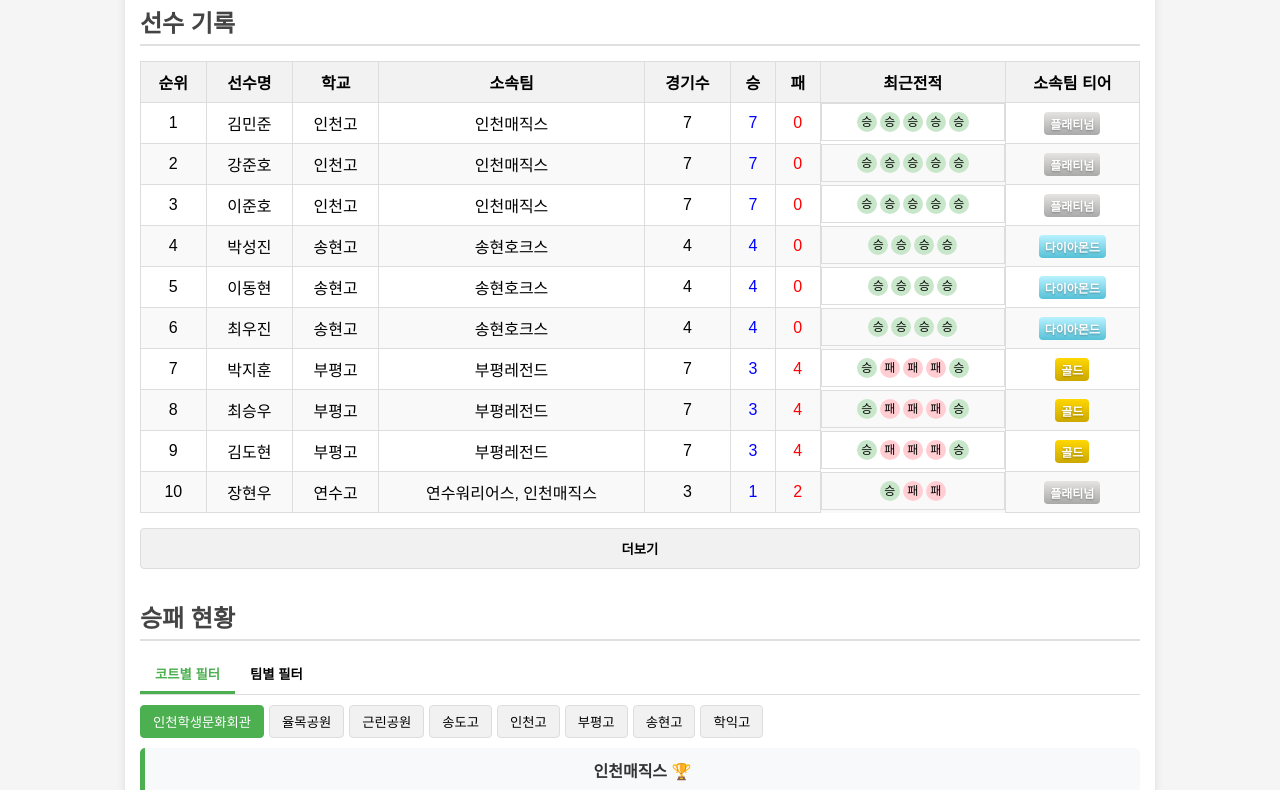
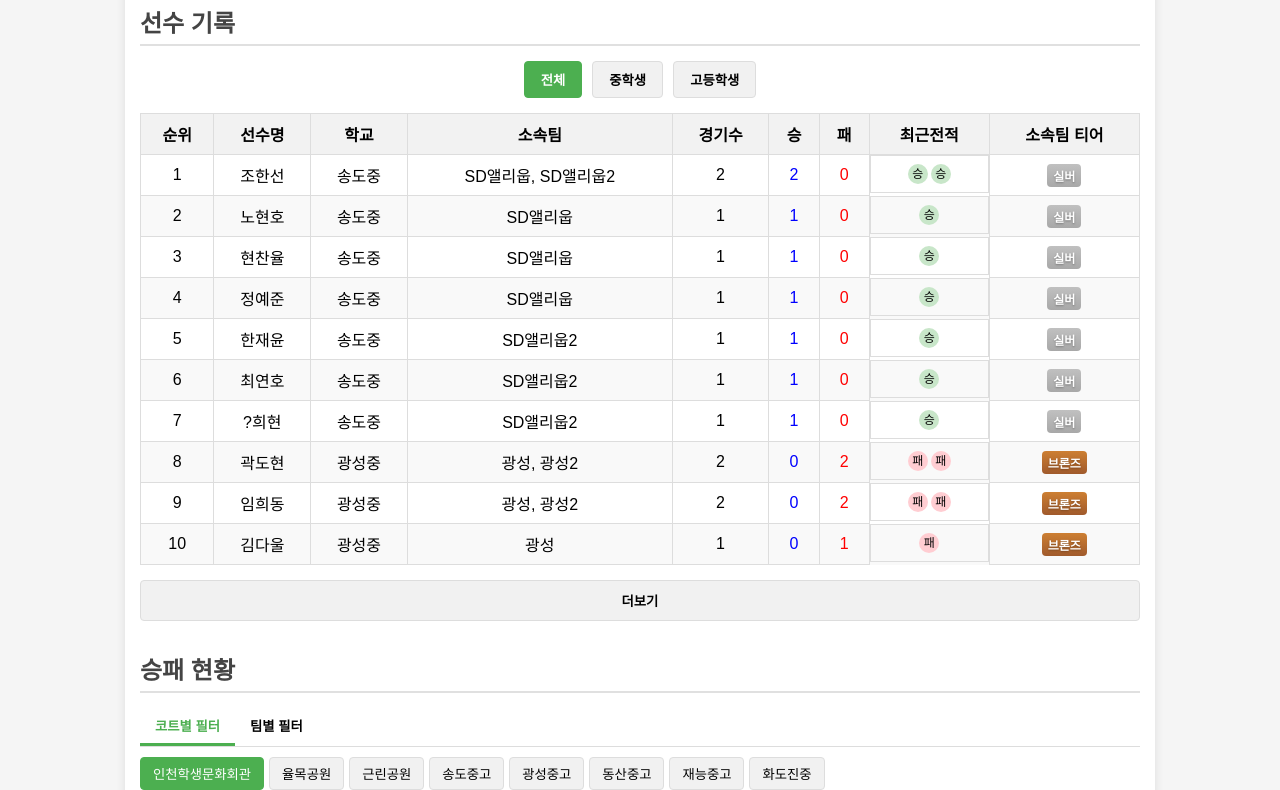
Before and after one commit to isimsim2/basketball-matching-project, a plain HTML site: page index.html in a window 1280 px wide. Shown: the part 112-902 px from the top of the page. Drawn offline with Linux system fonts and the light colour scheme.

Commit message:
Add files via upload

```diff
--- a/index.html
+++ b/index.html
@@ -422,9 +422,74 @@
             font-size: 12px;
             color: #666;
         }
+
+        /* 학생 구분 필터 스타일 */
+        .student-filter {
+            margin-bottom: 15px;
+            display: flex;
+            gap: 10px;
+            justify-content: center;
+        }
+
+        .student-filter-btn {
+            padding: 8px 16px;
+            background-color: #f1f1f1;
+            border: 1px solid #ddd;
+            border-radius: 4px;
+            cursor: pointer;
+            transition: 0.3s;
+            font-weight: bold;
+        }
+
+        .student-filter-btn:hover {
+            background-color: #ddd;
+        }
+
+        .student-filter-btn.active {
+            background-color: #4CAF50;
+            color: white;
+            border-color: #4CAF50;
+        }
+
+        /* 우측 상단 버튼 스타일 */
+        .register-btn {
+            position: fixed;
+            top: 20px;
+            right: 20px;
+            padding: 10px 20px;
+            background-color: #4CAF50;
+            color: white;
+            border: none;
+            border-radius: 5px;
+            cursor: pointer;
+            font-weight: bold;
+            box-shadow: 0 2px 5px rgba(0,0,0,0.2);
+            transition: all 0.3s ease;
+            z-index: 1000;
+        }
+
+        .register-btn:hover {
+            background-color: #45a049;
+            transform: translateY(-2px);
+            box-shadow: 0 4px 8px rgba(0,0,0,0.2);
+        }
+
+        @media screen and (max-width: 768px) {
+            .register-btn {
+                top: 10px;
+                right: 10px;
+                padding: 8px 16px;
+                font-size: 14px;
+            }
+        }
     </style>
 </head>
 <body>
+    <!-- 선수풀 등록 버튼 -->
+    <button class="register-btn" onclick="window.open('https://forms.gle/f11xkihmv35Gy6rA8', '_blank')">
+        선수풀 등록하기
+    </button>
+
     <div class="container">
         <h1>
             <img src="tierballer_logo.png" alt="티어볼러 로고" class="title-logo">
@@ -434,6 +499,14 @@
         <!-- 선수 기록 섹션 -->
         <div class="section">
             <h2>선수 기록</h2>
+
+            <!-- 학생 구분 필터 -->
+            <div class="student-filter">
+                <button class="student-filter-btn active" data-type="all">전체</button>
+                <button class="student-filter-btn" data-type="middle">중학생</button>
+                <button class="student-filter-btn" data-type="high">고등학생</button>
+            </div>
+
             <div class="table-container">
                 <table id="player-stats">
                     <thead>
@@ -472,11 +545,11 @@
                 <button class="court-filter-btn active" data-court="인천학생문화회관">인천학생문화회관</button>
                 <button class="court-filter-btn" data-court="율목공원">율목공원</button>
                 <button class="court-filter-btn" data-court="근린공원">근린공원</button>
-                <button class="court-filter-btn" data-court="송도고">송도고</button>
-                <button class="court-filter-btn" data-court="인천고">인천고</button>
-                <button class="court-filter-btn" data-court="부평고">부평고</button>
-                <button class="court-filter-btn" data-court="송현고">송현고</button>
-                <button class="court-filter-btn" data-court="학익고">학익고</button>
+                <button class="court-filter-btn" data-court="송도중고">송도중고</button>
+                <button class="court-filter-btn" data-court="광성중고">광성중고</button>
+                <button class="court-filter-btn" data-court="동산중고">동산중고</button>
+                <button class="court-filter-btn" data-court="재능중고">재능중고</button>
+                <button class="court-filter-btn" data-court="화도진중">화도진중</button>
             </div>
 
             <!-- 팀 필터 -->
@@ -513,139 +586,101 @@
         const players = [
             {
                 id: 1001,
-                name: "김민준",
-                school: "인천고",
-                teams: ["인천매직스"]
+                name: "곽도현",
+                school: "광성중",
+                teams: ["광성", "광성2"]
             },
             {
                 id: 1002,
-                name: "강준호",
-                school: "인천고",
-                teams: ["인천매직스"]
+                name: "노현호",
+                school: "송도중",
+                teams: ["SD앨리웁"]
             },
             {
                 id: 1003,
-                name: "이준호",
-                school: "인천고",
-                teams: ["인천매직스"]
+                name: "조한선",
+                school: "송도중",
+                teams: ["SD앨리웁", "SD앨리웁2"]
             },
             {
                 id: 1004,
-                name: "박지훈",
-                school: "부평고",
-                teams: ["부평레전드"]
+                name: "김다울",
+                school: "광성중",
+                teams: ["광성"]
             },
             {
                 id: 1005,
-                name: "최승우",
-                school: "부평고",
-                teams: ["부평레전드"]
+                name: "현찬율",
+                school: "송도중",
+                teams: ["SD앨리웁"]
             },
             {
                 id: 1006,
-                name: "김도현",
-                school: "부평고",
-                teams: ["부평레전드"]
+                name: "서경현",
+                school: "광성중",
+                teams: ["광성"]
             },
             {
                 id: 1007,
-                name: "이현우",
-                school: "학익고",
-                teams: ["학익스타즈"]
+                name: "임희동",
+                school: "광성중",
+                teams: ["광성", "광성2"]
             },
             {
                 id: 1008,
-                name: "정민성",
-                school: "학익고",
-                teams: ["학익스타즈"]
+                name: "정예준",
+                school: "송도중",
+                teams: ["SD앨리웁"]
             },
             {
                 id: 1009,
-                name: "김준영",
-                school: "학익고",
-                teams: ["학익스타즈"]
+                name: "한재윤",
+                school: "송도중",
+                teams: ["SD앨리웁2"]
             },
             {
                 id: 1010,
-                name: "정도윤",
-                school: "송도고",
-                teams: ["송도불릿츠"]
+                name: "최연호",
+                school: "송도중",
+                teams: ["SD앨리웁2"]
             },
             {
                 id: 1011,
-                name: "이태준",
-                school: "송도고",
-                teams: ["송도불릿츠"]
+                name: "?희현",
+                school: "송도중",
+                teams: ["SD앨리웁2"]
             },
             {
                 id: 1012,
-                name: "김민석",
-                school: "송도고",
-                teams: ["송도불릿츠"]
+                name: "???1",
+                school: "광성중",
+                teams: ["광성2"]
             },
             {
                 id: 1013,
-                name: "박성진",
-                school: "송현고",
-                teams: ["송현호크스"]
+                name: "???2",
+                school: "광성중",
+                teams: ["광성2"]
             },
-            {
-                id: 1014,
-                name: "이동현",
-                school: "송현고",
-                teams: ["송현호크스"]
-            },
-            {
-                id: 1015,
-                name: "최우진",
-                school: "송현고",
-                teams: ["송현호크스"]
-            },
-            {
-                id: 1016,
-                name: "장현우",
-                school: "연수고",
-                teams: ["연수워리어스", "인천매직스"] // 두 팀에 소속된 선수 예시
-            },
-            {
-                id: 1017,
-                name: "유승민",
-                school: "연수고",
-                teams: ["연수워리어스"]
-            },
-            {
-                id: 1018,
-                name: "홍길동",
-                school: "연수고",
-                teams: ["연수워리어스", "송현호크스"] // 두 팀에 소속된 선수 예시
-            }
         ];
 
         // 팀 데이터 - 각 팀의 티어 정보
         const teams = [
             {
-                name: "인천매직스",
-                tier: "platinum" // bronze, silver, gold, platinum, diamond
+                name: "SD앨리웁",
+                tier: "silver" // bronze, silver, gold, platinum, diamond
             },
             {
-                name: "부평레전드",
-                tier: "gold"
-            },
-            {
-                name: "학익스타즈",
+                name: "SD앨리웁2",
                 tier: "silver"
             },
             {
-                name: "송도불릿츠",
+                name: "광성",
                 tier: "bronze"
             },
             {
-                name: "송현호크스",
-                tier: "diamond"
-            },
-            {
-                name: "연수워리어스",
-                tier: "platinum"
+                name: "광성2",
+                tier: "bronze"
             }
         ];
 
@@ -653,168 +688,25 @@
         const matchResults = [
             {
                 id: "M001",
-                date: "2023-06-10",
+                date: "2025-04-23",
                 court: "인천학생문화회관",
-                teamA: "인천매직스",
-                teamAPlayers: [1001, 1002, 1003],
-                teamB: "부평레전드",
-                teamBPlayers: [1004, 1005, 1006],
-                scoreA: 21,
-                scoreB: 15
+                teamA: "SD앨리웁",
+                teamAPlayers: [1002,1003,1005,1008],
+                teamB: "광성",
+                teamBPlayers: [1001,1004,1006,1007],
+                scoreA: 7,
+                scoreB: 2
             },
             {
                 id: "M002",
-                date: "2023-06-08",
-                court: "율목공원",
-                teamA: "학익스타즈",
-                teamAPlayers: [1007, 1008, 1009],
-                teamB: "인천매직스",
-                teamBPlayers: [1001, 1002, 1003],
-                scoreA: 18,
-                scoreB: 21
-            },
-            {
-                id: "M003",
-                date: "2023-06-05",
-                court: "근린공원",
-                teamA: "송도불릿츠",
-                teamAPlayers: [1010, 1011, 1012],
-                teamB: "부평레전드",
-                teamBPlayers: [1004, 1005, 1006],
-                scoreA: 14,
-                scoreB: 21
-            },
-            {
-                id: "M004",
-                date: "2023-06-03",
-                court: "송도고",
-                teamA: "인천매직스",
-                teamAPlayers: [1001, 1002, 1003],
-                teamB: "송도불릿츠",
-                teamBPlayers: [1010, 1011, 1012],
-                scoreA: 21,
-                scoreB: 12
-            },
-            {
-                id: "M005",
-                date: "2023-05-28",
-                court: "인천고",
-                teamA: "부평레전드",
-                teamAPlayers: [1004, 1005, 1006],
-                teamB: "학익스타즈",
-                teamBPlayers: [1007, 1008, 1009],
-                scoreA: 21,
-                scoreB: 19
-            },
-            {
-                id: "M006",
-                date: "2023-05-25",
-                court: "부평고",
-                teamA: "인천매직스",
-                teamAPlayers: [1001, 1002, 1003],
-                teamB: "부평레전드",
-                teamBPlayers: [1004, 1005, 1006],
-                scoreA: 21,
-                scoreB: 17
-            },
-            {
-                id: "M007",
-                date: "2023-05-20",
-                court: "송현고",
-                teamA: "송도불릿츠",
-                teamAPlayers: [1010, 1011, 1012],
-                teamB: "송현호크스",
-                teamBPlayers: [1013, 1014, 1015],
-                scoreA: 16,
-                scoreB: 21
-            },
-            {
-                id: "M008",
-                date: "2023-05-18",
-                court: "학익고",
-                teamA: "부평레전드",
-                teamAPlayers: [1004, 1005, 1006],
-                teamB: "인천매직스",
-                teamBPlayers: [1001, 1002, 1003],
-                scoreA: 17,
-                scoreB: 21
-            },
-            {
-                id: "M009",
-                date: "2023-05-15",
-                court: "연수고",
-                teamA: "연수워리어스",
-                teamAPlayers: [1016, 1017, 1018],
-                teamB: "송현호크스",
-                teamBPlayers: [1013, 1014, 1015],
-                scoreA: 19,
-                scoreB: 21
-            },
-            {
-                id: "M010",
-                date: "2023-05-12",
+                date: "2023-04-30",
                 court: "인천학생문화회관",
-                teamA: "연수워리어스",
-                teamAPlayers: [1016, 1017, 1018],
-                teamB: "인천매직스",
-                teamBPlayers: [1001, 1002, 1003],
-                scoreA: 15,
-                scoreB: 21
-            },
-            {
-                id: "M011",
-                date: "2023-05-08",
-                court: "율목공원",
-                teamA: "송현호크스",
-                teamAPlayers: [1013, 1014, 1015],
-                teamB: "부평레전드",
-                teamBPlayers: [1004, 1005, 1006],
-                scoreA: 21,
-                scoreB: 18
-            },
-            {
-                id: "M012",
-                date: "2023-05-05",
-                court: "근린공원",
-                teamA: "송도불릿츠",
-                teamAPlayers: [1010, 1011, 1012],
-                teamB: "연수워리어스",
-                teamBPlayers: [1016, 1017, 1018],
-                scoreA: 12,
-                scoreB: 21
-            },
-            {
-                id: "M013",
-                date: "2023-05-01",
-                court: "송도고",
-                teamA: "학익스타즈",
-                teamAPlayers: [1007, 1008, 1009],
-                teamB: "송현호크스",
-                teamBPlayers: [1013, 1014, 1015],
-                scoreA: 16,
-                scoreB: 21
-            },
-            {
-                id: "M014",
-                date: "2023-04-28",
-                court: "인천고",
-                teamA: "인천매직스",
-                teamAPlayers: [1001, 1002, 1003],
-                teamB: "학익스타즈",
-                teamBPlayers: [1007, 1008, 1009],
-                scoreA: 21,
-                scoreB: 14
-            },
-            {
-                id: "M015",
-                date: "2023-04-25",
-                court: "부평고",
-                teamA: "부평레전드",
-                teamAPlayers: [1004, 1005, 1006],
-                teamB: "송도불릿츠",
-                teamBPlayers: [1010, 1011, 1012],
-                scoreA: 21,
-                scoreB: 10
+                teamA: "SD앨리웁2",
+                teamAPlayers: [1003,1009,1010,1011],
+                teamB: "광성2",
+                teamBPlayers: [1001,1012,1007,1013],
+                scoreA: 50,
+                scoreB: 8
             }
         ];
 
@@ -824,8 +716,74 @@
         let formattedMatches = []; // 표시용 경기 결과
         let playerDisplayCount = 10; // 초기에 표시할 선수 수
 
+        // 데이터 유효성 검사 함수
+        function validateData() {
+            let errors = [];
+
+            // 1. 모든 선수 ID가 유효한지 확인
+            matchResults.forEach((match, idx) => {
+                [...match.teamAPlayers, ...match.teamBPlayers].forEach(playerId => {
+                    const player = players.find(p => p.id === playerId);
+                    if (!player) {
+                        errors.push(`경기 ${match.id}: 존재하지 않는 선수 ID ${playerId}`);
+                    }
+                });
+            });
+
+            // 2. 선수가 해당 팀에 소속되어 있는지 확인
+            matchResults.forEach((match, idx) => {
+                // A팀 선수 확인
+                match.teamAPlayers.forEach(playerId => {
+                    const player = players.find(p => p.id === playerId);
+                    if (player && !player.teams.includes(match.teamA)) {
+                        errors.push(`경기 ${match.id}: 선수 ${player.name}(${playerId})는 팀 ${match.teamA}의 소속이 아닙니다`);
+                    }
+                });
+
+                // B팀 선수 확인
+                match.teamBPlayers.forEach(playerId => {
+                    const player = players.find(p => p.id === playerId);
+                    if (player && !player.teams.includes(match.teamB)) {
+                        errors.push(`경기 ${match.id}: 선수 ${player.name}(${playerId})는 팀 ${match.teamB}의 소속이 아닙니다`);
+                    }
+                });
+            });
+
+            // 3. 모든 팀이 teams 배열에 존재하는지 확인
+            const allTeams = new Set(teams.map(t => t.name));
+            matchResults.forEach(match => {
+                if (!allTeams.has(match.teamA)) {
+                    errors.push(`경기 ${match.id}: 존재하지 않는 팀 ${match.teamA}`);
+                }
+                if (!allTeams.has(match.teamB)) {
+                    errors.push(`경기 ${match.id}: 존재하지 않는 팀 ${match.teamB}`);
+                }
+            });
+
+            // 4. 날짜 형식이 올바른지 확인
+            matchResults.forEach(match => {
+                if (!/^\d{4}-\d{2}-\d{2}$/.test(match.date)) {
+                    errors.push(`경기 ${match.id}: 잘못된 날짜 형식 ${match.date}`);
+                }
+            });
+
+            // 오류가 있으면 콘솔에 출력하고 경고
+            if (errors.length > 0) {
+                console.error('데이터 유효성 검사 오류:');
+                errors.forEach(error => console.error(error));
+                alert('데이터에 오류가 있습니다. 개발자 도구의 콘솔을 확인해주세요.');
+            }
+
+            return errors.length === 0;
+        }
+
         // 페이지 로드 시 데이터 표시
         window.onload = function() {
+            // 데이터 유효성 검사 실행
+            if (!validateData()) {
+                return; // 오류가 있으면 처리 중단
+            }
+
             // 데이터 계산 및 동기화 처리
             processData();
 
@@ -837,18 +795,19 @@
             filterMatchesByCourt('인천학생문화회관');
             updateTopTeamMessage('인천학생문화회관');
 
-            // 코트 필터 이벤트 리스너 등록
-            document.querySelectorAll('.court-filter-btn').forEach(button => {
+            // 학생 구분 필터 이벤트 리스너
+            document.querySelectorAll('.student-filter-btn').forEach(button => {
                 button.addEventListener('click', function() {
-                    const court = this.getAttribute('data-court');
-                    filterMatchesByCourt(court);
-                    updateTopTeamMessage(court);
+                    const type = this.getAttribute('data-type');
 
                     // 활성화된 버튼 스타일 변경
-                    document.querySelectorAll('.court-filter-btn').forEach(btn => {
+                    document.querySelectorAll('.student-filter-btn').forEach(btn => {
                         btn.classList.remove('active');
                     });
                     this.classList.add('active');
+
+                    // 선수 기록 필터링
+                    filterPlayerStats(type);
                 });
             });
 
@@ -883,6 +842,21 @@
                             firstTeamBtn.click();
                         }
                     }
+                });
+            });
+
+            // 코트 필터 이벤트 리스너 등록
+            document.querySelectorAll('.court-filter-btn').forEach(button => {
+                button.addEventListener('click', function() {
+                    const court = this.getAttribute('data-court');
+                    filterMatchesByCourt(court);
+                    updateTopTeamMessage(court);
+
+                    // 활성화된 버튼 스타일 변경
+                    document.querySelectorAll('.court-filter-btn').forEach(btn => {
+                        btn.classList.remove('active');
+                    });
+                    this.classList.add('active');
                 });
             });
 
@@ -1315,6 +1289,73 @@
                 tableBody.appendChild(row);
             });
         }
+
+        // 선수 기록 필터링 함수
+        function filterPlayerStats(type) {
+            // 승률로 정렬 (승률이 같을 경우 경기수가 많은 순)
+            let filteredPlayers = [...playerStats];
+
+            if (type !== 'all') {
+                filteredPlayers = playerStats.filter(player => {
+                    const schoolName = player.school;
+                    const lastChar = schoolName.charAt(schoolName.length - 1);
+                    return type === 'middle' ? lastChar === '중' : lastChar === '고';
+                });
+            }
+
+            filteredPlayers.sort((a, b) => {
+                const winRateA = a.wins / a.games || 0;
+                const winRateB = b.wins / b.games || 0;
+
+                if (winRateB === winRateA) {
+                    return b.games - a.games;
+                }
+                return winRateB - winRateA;
+            });
+
+            const tableBody = document.getElementById('player-stats-body');
+            tableBody.innerHTML = '';
+
+            // 최대 playerDisplayCount 명까지만 표시
+            const playersToShow = filteredPlayers.slice(0, playerDisplayCount);
+
+            playersToShow.forEach((player, index) => {
+                const row = document.createElement('tr');
+
+                // 최근 전적 마크 생성
+                const recentResults = player.recent.map(result => {
+                    return `<span class="${result === '승' ? 'win-mark' : 'loss-mark'}">${result}</span>`;
+                }).join('');
+
+                // 티어 배지 생성
+                const tierBadge = `<span class="tier tier-${player.highestTier}">${getTierText(player.highestTier)}</span>`;
+
+                // 소속팀 표시 - 쉼표로 구분
+                const teamsDisplay = player.teams.join(', ');
+
+                row.innerHTML = `
+                    <td>${index + 1}</td>
+                    <td>${player.name}</td>
+                    <td>${player.school}</td>
+                    <td>${teamsDisplay}</td>
+                    <td>${player.games}</td>
+                    <td class="win">${player.wins}</td>
+                    <td class="loss">${player.losses}</td>
+                    <td class="recent">${recentResults}</td>
+                    <td>${tierBadge}</td>
+                `;
+
+                tableBody.appendChild(row);
+            });
+
+            // 더보기 버튼 표시 여부 설정
+            const loadMoreBtn = document.getElementById('load-more-players');
+            if (playerDisplayCount >= filteredPlayers.length) {
+                loadMoreBtn.style.display = 'none';
+            } else {
+                loadMoreBtn.style.display = 'block';
+            }
+        }
     </script>
 </body>
 </html>
```
